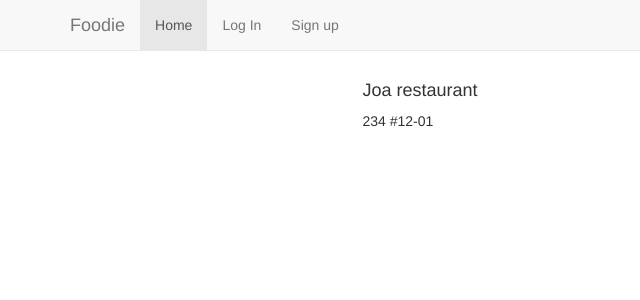
After one commit to choiy20/baemin-for-office-workers, a Django app: page / in a window 1280 px wide. The commit adds this page. Shown: the top 300 px of the page, without its empty margins (0-640 px from the left). Run offline with Django 3.2, Linux system fonts and the light colour scheme; data comes from the database, SQL or seed files in the repository; both versions use the stored data as it was after the commit; some libraries are stand-ins or nearby versions.

Commit message:
Adding "Main Page"

```diff
--- a/baemin/urls.py
+++ b/baemin/urls.py
@@ -17,7 +17,7 @@ from django.conf.urls import url, include
 from django.contrib import admin
 
 urlpatterns = [
-    url(r'^partner/', include('partner.urls')),  # 다른 URL전체를 가져올 때 include를 씀
+    url(r'^', include('client.urls')),  # 다른 URL전체를 가져올 때 include를 씀
     url(r'^admin/', admin.site.urls),
 ]
 
--- /dev/null
+++ b/client/urls.py
@@ -0,0 +1,8 @@
+from django.conf.urls import url, include
+from .views import (
+    index,
+)
+
+urlpatterns = [
+    url(r'^$', index, name="index"),
+]
--- a/client/views.py
+++ b/client/views.py
@@ -1,3 +1,11 @@
 from django.shortcuts import render
+from partner.models import Partner
+# Create your views here.
 
-# Create your views here.
+def index(request):
+
+    partner_list=Partner.objects.all()
+    ctx={
+        "partner_list" : partner_list
+    }
+    return render(request, "main.html", ctx)
--- a/partner/urls.py
+++ b/partner/urls.py
@@ -1,7 +1,7 @@
 from django.conf.urls import url, include
 from .views import (
     index, signup, login, logout, edit_info,
-    menu, menu_add,menu_detail,menu_edit,
+    menu, menu_add,menu_detail,menu_edit,menu_delete,
 )
 
 urlpatterns = [
@@ -14,5 +14,6 @@ urlpatterns = [
     url(r'^menu/add/$', menu_add, name="menu_add"),
     url(r'^menu/(?P<menu_id>\d+)/$', menu_detail, name="menu_detail"),
     url(r'^menu/(?P<menu_id>\d+)/edit/$', menu_edit, name="menu_edit"),
+    url(r'^menu/(?P<menu_id>\d+)/delete/$', menu_delete, name="menu_delete"),
 
 ]
--- a/partner/views.py
+++ b/partner/views.py
@@ -135,3 +135,8 @@ def menu_edit(request, menu_id):
             ctx.update({"form": form})
 
     return render(request, "menu_add.html", ctx)
+
+def menu_delete(request, menu_id):
+    menu = Menu.objects.get(id=menu_id)
+    menu.delete()
+    return redirect("/partner/menu/")
--- /dev/null
+++ b/templates/main.html
@@ -0,0 +1,19 @@
+{% extends "base.html" %}
+{% block body %}
+    {% include "navbar.html" %}
+    <div class="container">
+        <div class="row">
+            <div class="col-sm-6 col-sm-offset-3">
+                <div class="row">
+                    {% for partner in partner_list %}
+
+                        <div class="col-sm-4">
+                            <h4>{{ partner.name }}</h4>
+                            <div>{{ partner.address }}</div>
+                        </div>
+                    {% endfor %}
+                </div>
+            </div>
+        </div>
+    </div>
+{% endblock %}
--- a/templates/menu_add.html
+++ b/templates/menu_add.html
@@ -8,7 +8,7 @@
                 {% csrf_token %}
                 <div>{{ form }}</div>
                 <button class="btn btn-default btn-block">
-                    {% if replacement %}{{ replacement }}{% else %}Save and Submit{% endif %}
+                    Save
                 </button>
             </form>
         </div>
--- a/templates/menu_detail.html
+++ b/templates/menu_detail.html
@@ -20,6 +20,11 @@
             <a href="/partner/menu/{{ menu.id }}/edit">
             <button class="btn btn-default btn-block">Edit</button>
             </a>
+
+            <a href="/partner/menu/{{ menu.id }}/delete">
+            <button class="btn btn-danger btn-block">Delete</button>
+            </a>
+
         </div>
     </div>
 {% endblock %}
--- a/templates/navbar.html
+++ b/templates/navbar.html
@@ -12,7 +12,7 @@
         </div>
         <div id="navbar" class="navbar-collapse collapse">
             <ul class="nav navbar-nav">
-                <li class="active"><a href="/partner/">Home</a></li>
+                <li class="active"><a href="/">Home</a></li>
                 {% if user.is_authenticated %}
                     <li><a href="/partner/menu/">Menu</a></li>
                     <li><a href="/partner/order/">Order</a></li>
```
Also changed, not shown: db.sqlite3.
